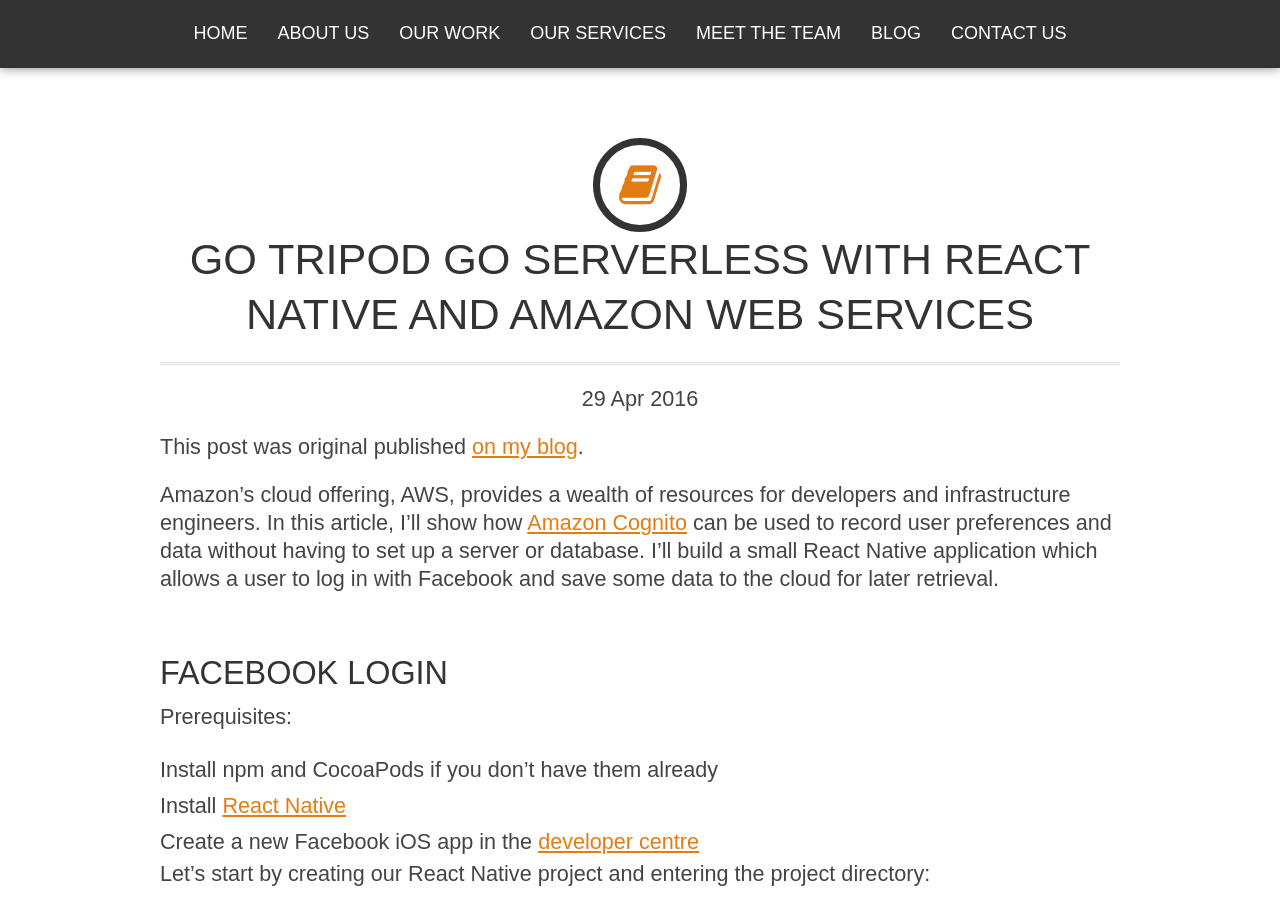
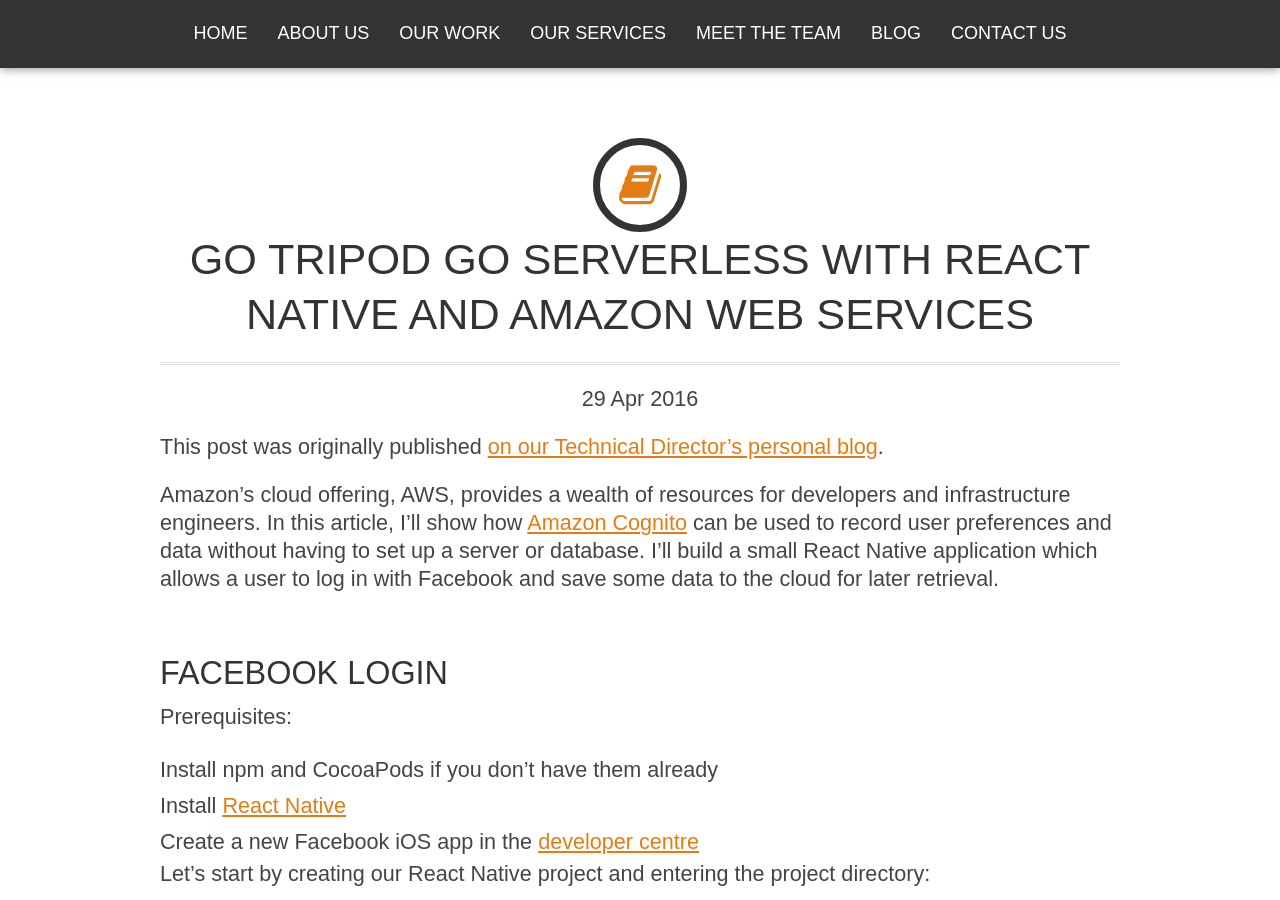
Before and after one commit to gotripod/gotripod.github.io, a Jekyll site: the page built from _posts/2016-04-29-go-tripod-go-serverless.markdown, in a window 1280 px wide and 900 px high. Built offline with Jekyll 4.4.1, drawn with Linux system fonts in a browser that asks for light colours; some web fonts are replaced; Markdown is read by kramdown in place of the engine named in the settings.

Commit message:
Update 2016-04-29-go-tripod-go-serverless.markdown

```diff
--- a/_posts/2016-04-29-go-tripod-go-serverless.markdown
+++ b/_posts/2016-04-29-go-tripod-go-serverless.markdown
@@ -4,7 +4,7 @@ title: Go Tripod Go Serverless With React Native and Amazon Web Services
 published: true
 ---
 
-This post was original published [on my blog](https://colinramsay.co.uk/2016/04/29/go-serverless.html).
+This post was originally published [on our Technical Director's personal blog](https://colinramsay.co.uk/2016/04/29/go-serverless.html).
 
 Amazon's cloud offering, AWS, provides a wealth of resources for developers and infrastructure engineers. In this article, I'll show how [Amazon Cognito](aws.amazon.com/cognito/) can be used to record user preferences and data without having to set up a server or database. I'll build a small React Native application which allows a user to log in with Facebook and save some data to the cloud for later retrieval.
 
```
